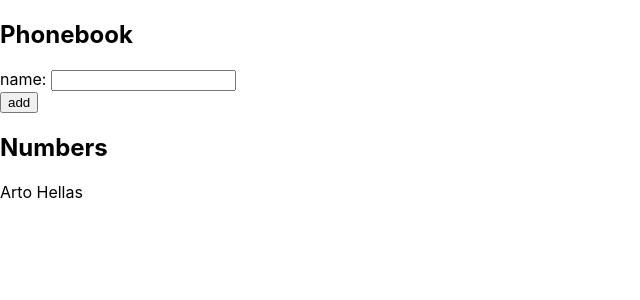
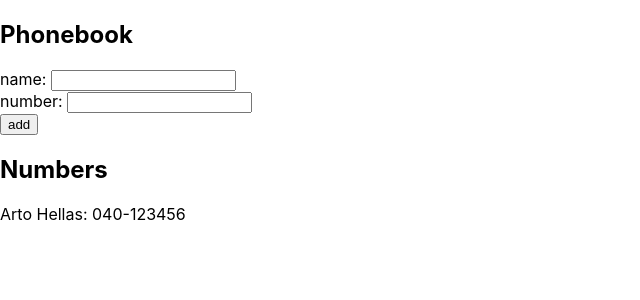
Before and after one commit to Memo56-FB/Full-Stack-Open-2021, a React (Create React App) app in the folder part2/phonebook/: page / in a window 1280 px wide. Shown: the top 300 px of the page, without its empty margins (0-640 px from the left). Built offline with nearby package versions, Linux system fonts and the light colour scheme.

Commit message:
exercise 2.8

```diff
--- a/part2/phonebook/src/App.js
+++ b/part2/phonebook/src/App.js
@@ -2,25 +2,32 @@ import React, { useState } from 'react'
 
 const App = () => {
   const [ persons, setPersons ] = useState([
-    { name: 'Arto Hellas' }
+    { name: 'Arto Hellas', phone: '040-123456' }
   ])
   const [ newName, setNewName ] = useState('')
+  const [newNumber, setNewNumber] = useState('')
 
   const handleChangeName = (e)=>{
     setNewName(e.target.value)
-    console.log(e.target.value)
   }
+
+  const handleChangeNumber = (e)=>{
+    setNewNumber(e.target.value)
+  }
+
   const handleSubmit = (e)=>{
     e.preventDefault()
     for (let person of persons){
       if(newName === person.name){
         alert(`${newName} is already added to phonebook`)
         setPersons(persons)
+        setNewNumber('')
         setNewName('')
         break
       }else{
-        const newNameObj = {name: newName}
+        const newNameObj = {name: newName,phone: newNumber}
         setPersons(persons.concat(newNameObj))
+        setNewNumber('')
         setNewName('')
       }
     }
@@ -34,12 +41,15 @@ const App = () => {
           name: <input value={newName} onChange={handleChangeName}/>
         </div>
         <div>
+          number: <input type="tel" value={newNumber} onChange={handleChangeNumber}/>
+        </div>
+        <div>
           <button type="submit">add</button>
         </div>
       </form>
       <h2>Numbers</h2>
       {persons.map((person)=>{
-        return <p key={person.name} >{person.name}</p>
+        return <p key={person.name} >{person.name}: {person.phone} </p>
       })}
     </div>
   )
```
